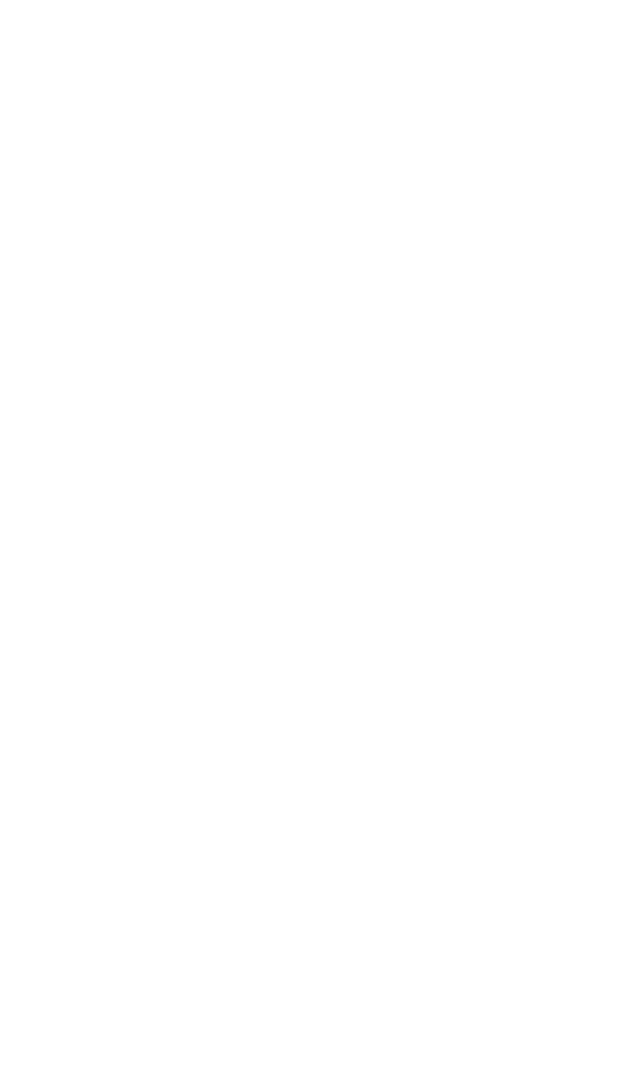
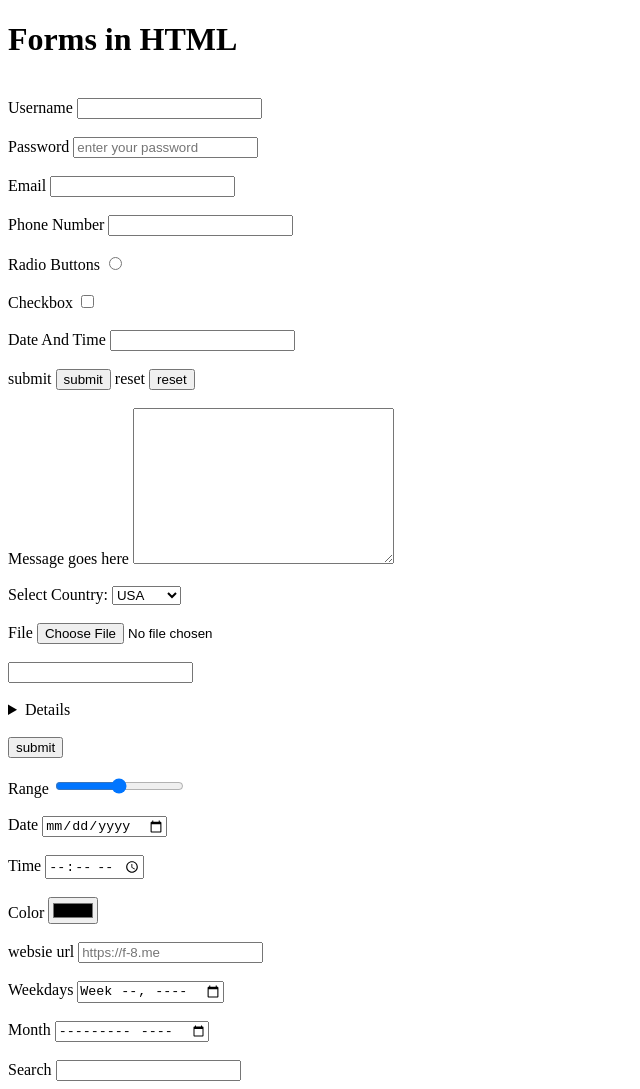
Before and after one commit to f-ei8ht/frontend, a plain HTML site: page html/forms.html in a window 1280 px wide. Shown: the whole page, without its empty margins (0-640 px from the left). Before the commit the page ends 800 px from the top, so only its background shows below. Drawn offline with Linux system fonts and the light colour scheme.

Commit message:
html complete

```diff
--- a/html/forms.html
+++ b/html/forms.html
@@ -5,5 +5,140 @@
     <meta name="viewport" content="width=device-width, initial-scale=1.0" />
     <title>Document</title>
   </head>
-  <body></body>
+  <body>
+    <h1>Forms in HTML</h1>
+    <br />
+    <form>
+      <div>
+        <label for="username">Username</label>
+        <input type="text" id="username" />
+      </div>
+      <br />
+      <div>
+        <label for="password">Password</label>
+        <input
+          type="password"
+          id="password"
+          placeholder="enter your password"
+        />
+      </div>
+      <br />
+      <div>
+        <label for="email">Email</label>
+        <input type="email" id="email" />
+      </div>
+      <br />
+      <div>
+        <label for="phone">Phone Number</label>
+        <input type="number" id="phone" />
+      </div>
+      <br />
+      <div>
+        <label for="radio">Radio Buttons</label>
+        <input type="radio" name="" id="radio" />
+      </div>
+      <br />
+      <div>
+        <label for="checkbox">Checkbox</label>
+        <input type="checkbox" name="" id="checkbox" />
+      </div>
+      <br />
+      <div>
+        <label for="datetime">Date And Time</label>
+        <input type="datetime" name="" id="datetime" />
+      </div>
+      <br />
+      <div>
+        <label for="submit">submit</label>
+        <input type="submit" value="submit" />
+        <label for="reset">reset</label>
+        <input type="reset" value="reset" />
+      </div>
+      <br />
+      <div>
+        <label for="message">Message goes here</label>
+        <textarea name="" id="message" cols="30" rows="10"></textarea>
+      </div>
+      <br />
+      <div>
+        <label for="country">Select Country: </label>
+        <select name="country" id="country">
+          <option value="usa">USA</option>
+          <option value="uk">UK</option>
+          <option value="canada">Canada</option>
+        </select>
+      </div>
+      <br />
+      <div>
+        <label for="file">File</label>
+        <input type="file" name="" id="file" />
+      </div>
+      <br />
+      <div>
+        <label for="country"></label>
+        <input type="text" name="country" id="country" list="countries" />
+        <datalist id="countries">
+          <option value="usa">USA</option>
+          <option value="uk">UK</option>
+          <option value="canada">Canada</option>
+          <option value="in">India</option>
+        </datalist>
+      </div>
+      <br />
+      <div>
+        <details>
+          <summary>Details</summary>
+          <p>Hello there</p>
+        </details>
+      </div>
+      <br />
+      <button type="submit">submit</button>
+      <br />
+      <br />
+      <div>
+        <label for="range">Range</label>
+        <input type="range" name="range" id="range" value="50" />
+      </div>
+      <br />
+      <div>
+        <label for="date">Date</label>
+        <input type="date" name="date" id="date" />
+      </div>
+      <br />
+      <div>
+        <label for="time">Time</label>
+        <input type="time" id="time" />
+      </div>
+      <br />
+      <div>
+        <label for="color">Color</label>
+        <input type="color" name="color" id="color" />
+      </div>
+      <br />
+      <div>
+        <label for="website">websie url</label>
+        <input
+          type="url"
+          name="websie"
+          id="website"
+          placeholder="https://f-8.me"
+        />
+      </div>
+      <br />
+      <div>
+        <label for="week">Weekdays</label>
+        <input type="week" name="week" id="week" />
+      </div>
+      <br />
+      <div>
+        <label for="month">Month</label>
+        <input type="month" name="month" id="month" />
+      </div>
+      <br />
+      <div>
+        <label for="search">Search</label>
+        <input type="search" name="search" id="search" />
+      </div>
+    </form>
+  </body>
 </html>
```
Also changed, not shown: html/index.html (+3 -0 lines), html/semantic.html (added, +46 -0 lines), project/surname/index.html (added, +98 -0 lines).
